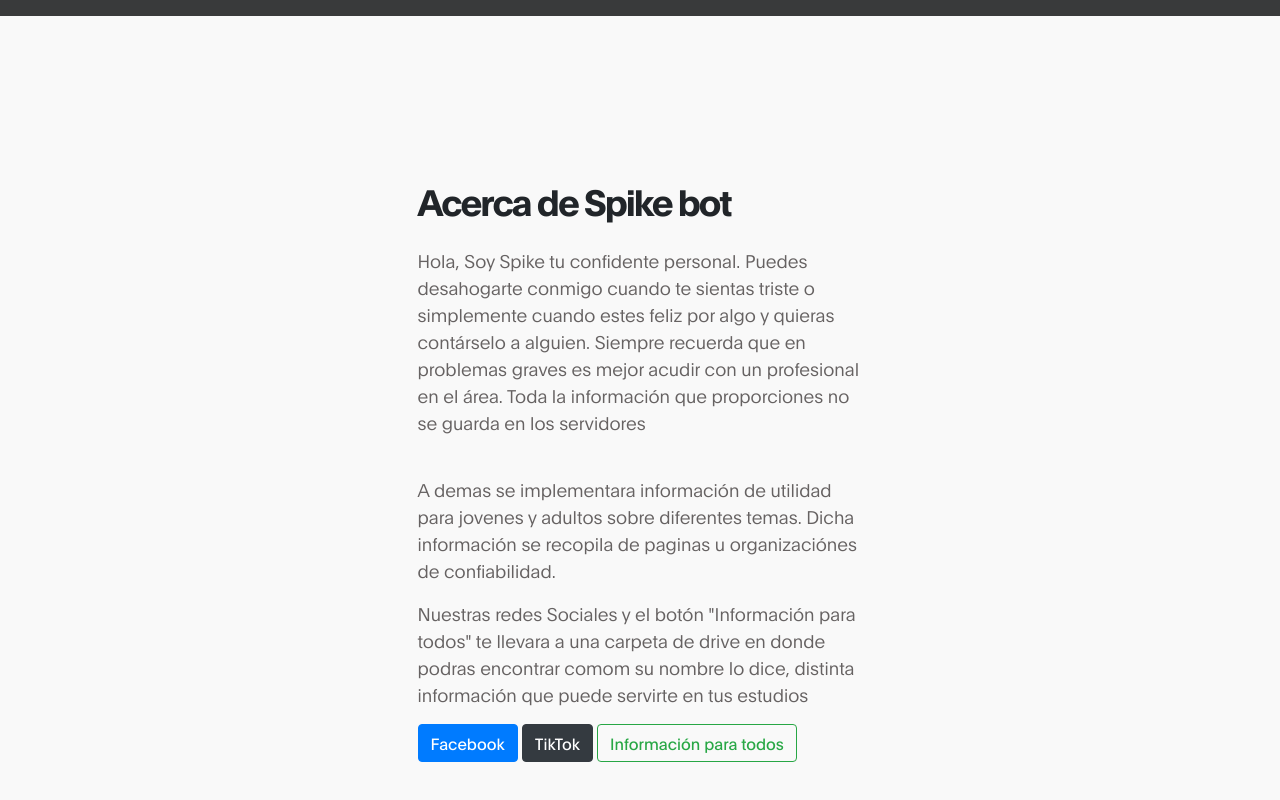
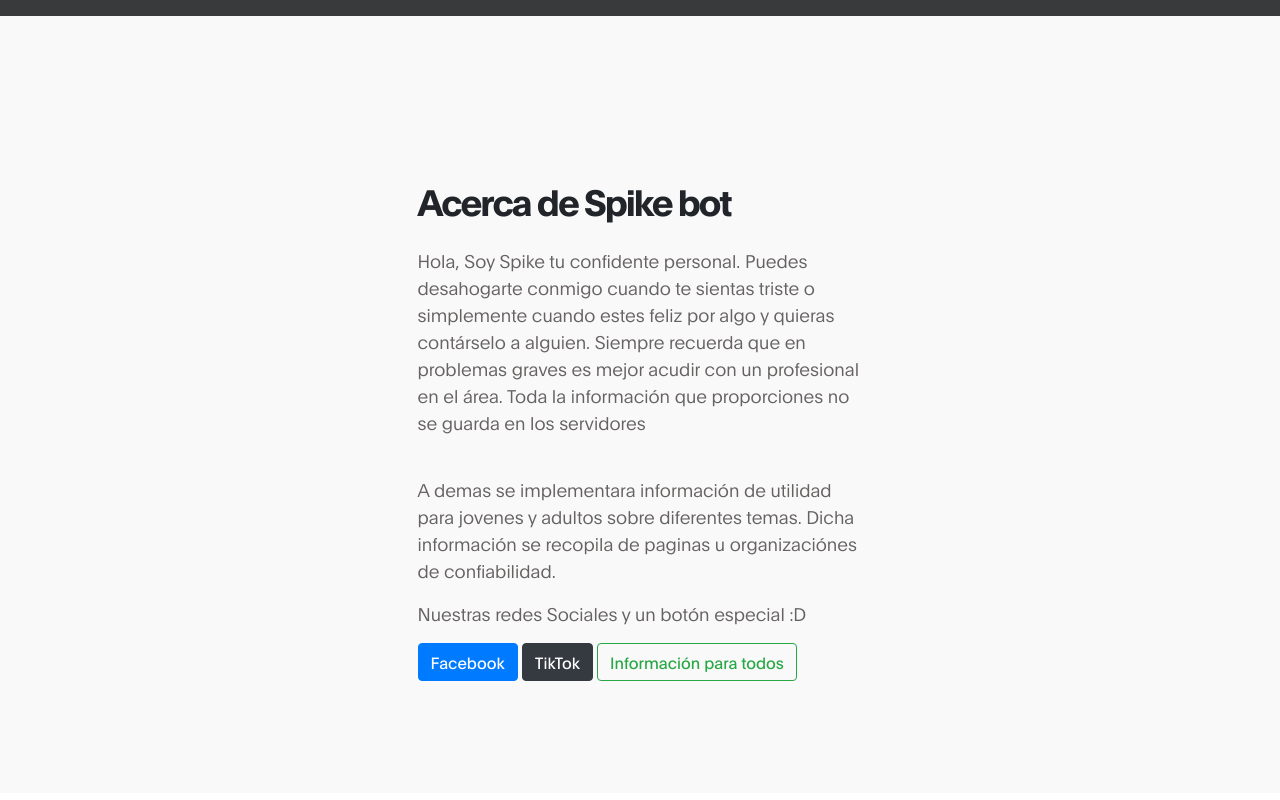
Before and after one commit to KevAlrc/spikebot, a plain HTML site: page index.html in a window 1280 px wide. Shown: the part 784-1584 px from the top of the page. Drawn offline with Linux system fonts and the light colour scheme.

Commit message:
Update index.html

```diff
--- a/index.html
+++ b/index.html
@@ -77,7 +77,7 @@
                         A demas se implementara información de utilidad para jovenes y adultos sobre diferentes temas. Dicha información se recopila de paginas u organizaciónes de confiabilidad.
                  </br>
 
-             <p>Nuestras redes Sociales y el botón "Información para todos" te llevara a una carpeta de drive en donde podras encontrar comom su nombre lo dice, distinta información que puede servirte en tus estudios</p>
+             <p>Nuestras redes Sociales y un botón especial :D</p>
                     </p>
 
                   <form>
```
